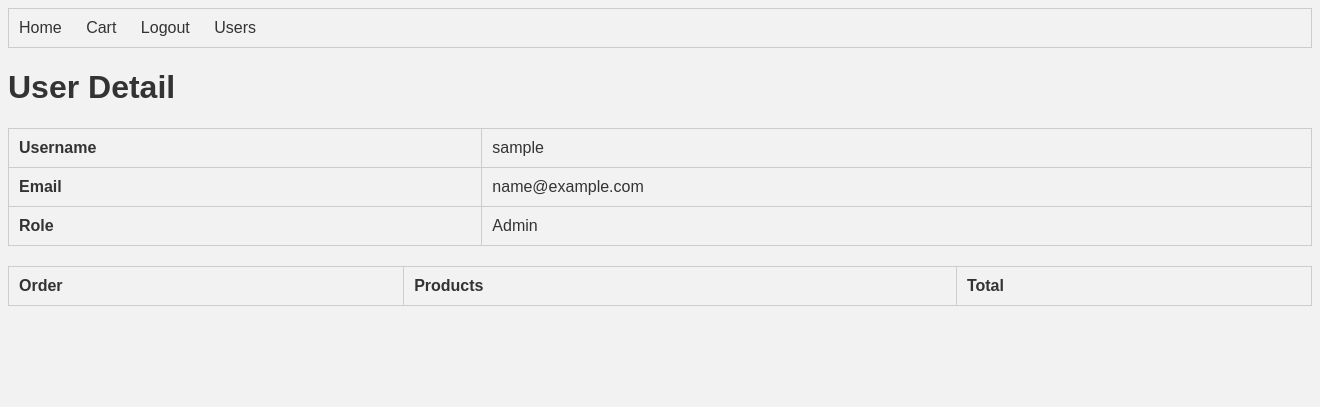
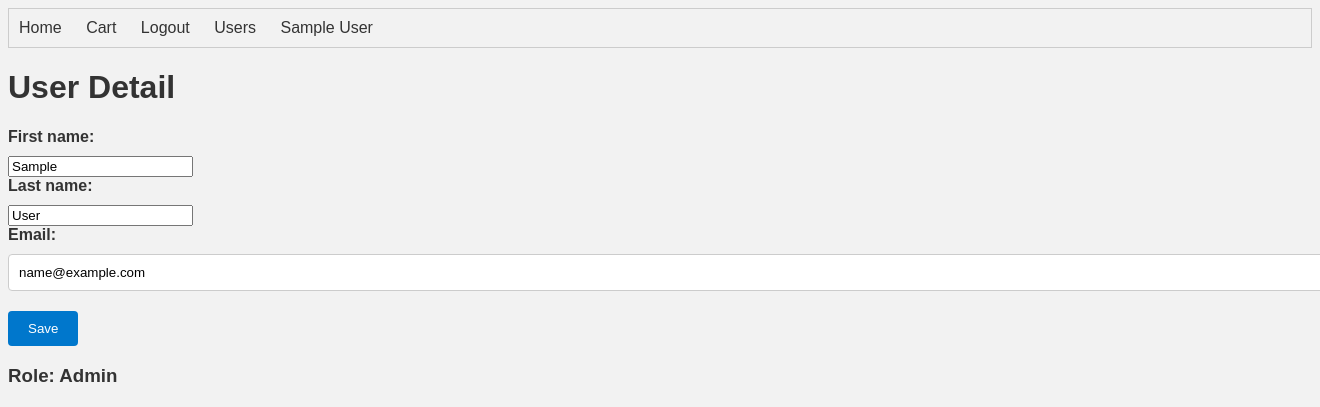
Before and after one commit to taras-fid/pyShop, a Django app: page /user/1 in a window 1320 px wide; the page is wider, and only the part inside the window is pictured. Shown: the top 407 px of that part. Run offline with Django 4.2, Linux system fonts and the light colour scheme; the visitor is signed in with stand-in values (Sample User, id 1); data comes from the database, SQL or seed files in the repository; data that the repository does not hold is empty.

Commit message:
changed user pages structure.

```diff
--- a/app/templates/base.html
+++ b/app/templates/base.html
@@ -12,11 +12,16 @@
     <nav>
       <ul>
         <li><a href="{% url 'home' %}">Home</a></li>
-        {% if user.is_authenticated %}
+        {% if request.user.is_authenticated %}
           <li><a href="{% url 'view_cart' %}">Cart</a></li>
           <li><a href="{% url 'logout' %}">Logout</a></li>
-          {% if user.is_staff %}
+          {% if request.user.is_staff %}
             <li><a href="{% url 'users' %}">Users</a></li>
+          {% endif %}
+          {% if request.user.first_name or request.user.last_name %}
+            <li><a href="{% url 'user_detail' user_id=request.user.id %}">{{ request.user.first_name }} {{ request.user.last_name }}</a></li>
+          {% else %}
+            <li><a href="{% url 'user_detail' user_id=request.user.id %}">{{ request.user.username }}</a></li>
           {% endif %}
         {% else %}
           <li><a href="{% url 'login' %}">Login</a></li>
--- a/user/templates/user_detail.html
+++ b/user/templates/user_detail.html
@@ -2,27 +2,55 @@
 
 {% block content %}
   <h1>User Detail</h1>
+    {% if request.user.id == user.id %}
+        <form method="POST" action="{% url 'set_user_role' user_id=user.id %}">
+            {% csrf_token %}
+            <label for="f_name">First name:</label>
+            <input name="f_name" value="{{ user.first_name }}" required>
 
-  <table>
-    <tr>
-      <th>Username</th>
-      <td>{{ user.username }}</td>
-    </tr>
-    <tr>
-      <th>Email</th>
-      <td>{{ user.email }}</td>
-    </tr>
-    <tr>
-      <th>Role</th>
-        {% if user.is_superuser %}
-            <td>Admin</td>
-        {% elif user.is_staff %}
-            <td>Staff</td>
-        {% else %}
-            <td>User</td>
-        {% endif %}
-    </tr>
-  </table>
+            <label for="l_name">Last name:</label>
+            <input name="l_name" value="{{ user.last_name }}" required>
+
+            <label for="email">Email:</label>
+            <input type="email" name="email" value="{{ user.email }}" required>
+
+            <button type="submit">Save</button>
+            <h3>
+                Role:
+                {% if user.is_superuser %}
+                    Admin
+                {% elif user.is_staff %}
+                    Staff
+                {% else %}
+                    User
+                {% endif %}
+            </h3>
+        </form>
+    {% else %}
+        <!--todo unchangeable fields value-->
+        <form method="POST" action="{% url 'set_user_role' user_id=user.id %}">
+            {% csrf_token %}
+            <label for="f_name">First name:</label>
+            <input name="f_name" value="{{ user.first_name }}" required>
+
+            <label for="l_name">Last name:</label>
+            <input name="l_name" value="{{ user.last_name }}" required>
+
+            <label for="email">Email:</label>
+            <input type="email" name="email" value="{{ user.email }}" required>
+
+            <h3>
+                Role:
+                {% if user.is_superuser %}
+                    Admin
+                {% elif user.is_staff %}
+                    Staff
+                {% else %}
+                    User
+                {% endif %}
+            </h3>
+        </form>
+    {% endif %}
 
   <table>
    <tr>
--- a/user/views.py
+++ b/user/views.py
@@ -16,15 +16,18 @@ def users(request):
 
 
 @login_required
-@user_passes_test(lambda u: u.is_staff or u.is_superuser)
 def user_detail(request, user_id):
-    orders_info = []
-    user = User.objects.get(id=user_id)
-    orders = Order.objects.filter(user=user)
-    for order in orders:
-        order_items = OrderItem.objects.filter(order=order)
-        orders_info.append([order.id, [str(order_item) for order_item in order_items], order.total])
-    return render(request, 'user_detail.html', {'orders': orders_info, 'user': user})
+    if request.user.id == user_id or request.user.is_staff or request.user.is_superuser:
+        orders_info = []
+        user = User.objects.get(id=user_id)
+        orders = Order.objects.filter(user=user)
+        for order in orders:
+            order_items = OrderItem.objects.filter(order=order)
+            orders_info.append([order.id, [str(order_item) for order_item in order_items], order.total])
+        return render(request, 'user_detail.html', {'orders': orders_info, 'user': user })
+    else:
+        # todo error 'no permissions'
+        return redirect('home')
 
 
 @login_required
@@ -46,6 +49,6 @@ def set_user_role(request, user_id):
         else:
             return JsonResponse({'error': 'Invalid request'}, status=400)
         user.save()
-        return render(request, 'user_detail.html', {'user': user})
+        return redirect('user_detail', user_id=user_id)
     else:
         return render(request, 'set_user_role.html', {'user': user})
```
